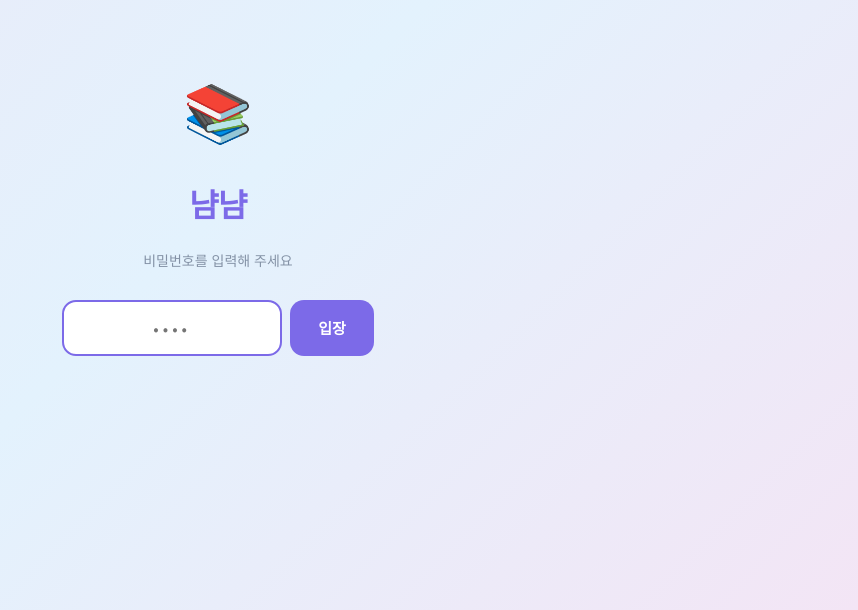
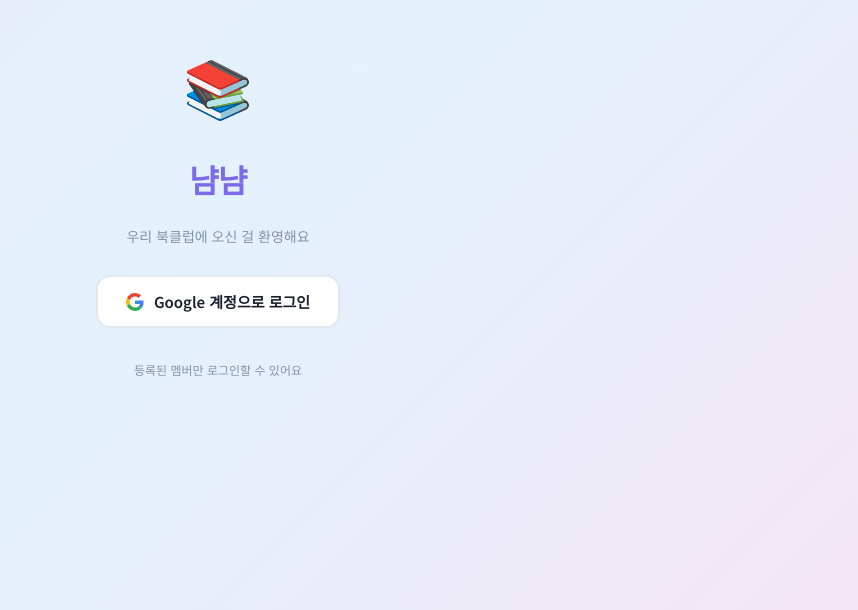
Before and after one commit to mayado00/bookclub, a React (Vite) app: page / in a window 1280 px wide. Shown: the part 190-800 px from the top of the page, without its empty margins (422-1280 px from the left). Built offline with nearby package versions, Linux system fonts and the light colour scheme.

Commit message:
feat: Google OAuth 로그인 + 독서노트 명칭변경 + 가이드 팝오버 방식

```diff
--- a/src/App.css
+++ b/src/App.css
@@ -182,6 +182,42 @@
   border-radius: 50%;
 }
 
+/* User info & logout */
+.user-info {
+  display: flex;
+  align-items: center;
+  justify-content: space-between;
+  margin-top: 10px;
+  padding-top: 10px;
+  border-top: 1px solid var(--border-light);
+}
+
+.user-email {
+  font-size: 11px;
+  color: var(--text-light);
+  overflow: hidden;
+  text-overflow: ellipsis;
+  white-space: nowrap;
+  max-width: 140px;
+}
+
+.btn-logout {
+  font-size: 11px;
+  color: var(--text-light);
+  background: transparent;
+  padding: 4px 8px;
+  border-radius: 6px;
+  border: 1px solid var(--border);
+  cursor: pointer;
+  transition: all 0.15s;
+}
+
+.btn-logout:hover {
+  color: var(--danger);
+  border-color: var(--danger);
+  background: rgba(229,115,115,0.06);
+}
+
 /* Main content */
 .main-content {
   flex: 1;
@@ -264,42 +300,32 @@
   font-size: 14px;
 }
 
-.lock-form {
+.google-login-btn {
   display: flex;
-  gap: 8px;
-  margin-top: 8px;
-}
-
-.lock-form input {
-  width: 220px;
-  text-align: center;
-  font-size: 16px;
-  letter-spacing: 4px;
-  padding: 14px 16px;
+  align-items: center;
+  gap: 10px;
+  padding: 14px 28px;
+  background: white;
+  color: var(--text-heading);
   border: 2px solid var(--border);
-  border-radius: 14px;
-  background: white;
-  transition: border-color 0.2s;
-}
-
-.lock-form input:focus {
-  border-color: var(--accent);
-}
-
-.lock-form button {
-  padding: 14px 28px;
-  background: var(--accent);
-  color: white;
   border-radius: 14px;
   font-size: 15px;
   font-weight: 600;
   transition: all 0.2s;
+  margin-top: 8px;
+  cursor: pointer;
 }
 
-.lock-form button:hover {
-  background: var(--accent-hover);
+.google-login-btn:hover {
+  border-color: var(--accent);
   transform: translateY(-1px);
-  box-shadow: 0 4px 12px rgba(124,106,232,0.3);
+  box-shadow: 0 4px 16px rgba(124,106,232,0.15);
+}
+
+.google-login-btn:disabled {
+  opacity: 0.6;
+  cursor: not-allowed;
+  transform: none;
 }
 
 .lock-error { color: var(--danger); font-size: 13px; }
@@ -1053,6 +1079,11 @@
 .color-dot.selected { border-color: var(--accent); }
 
 /* Page guide */
+.guide-wrapper {
+  position: relative;
+  flex-shrink: 0;
+}
+
 .guide-toggle {
   width: 28px;
   height: 28px;
@@ -1076,17 +1107,22 @@
   transform: scale(1.1);
 }
 
-.guide-card {
-  background: linear-gradient(135deg, rgba(124,106,232,0.06) 0%, rgba(91,141,239,0.06) 100%);
-  border: 1px solid rgba(124,106,232,0.18);
+.guide-popover {
+  position: absolute;
+  top: calc(100% + 8px);
+  right: 0;
+  width: 300px;
+  background: var(--bg-card);
+  border: 1px solid var(--border);
   border-radius: 16px;
-  padding: 20px;
-  margin-bottom: 20px;
-  animation: guideIn 0.3s ease;
+  padding: 18px;
+  box-shadow: 0 8px 30px rgba(0,0,0,0.12);
+  z-index: 50;
+  animation: guideIn 0.2s ease;
 }
 
 @keyframes guideIn {
-  from { opacity: 0; transform: translateY(-8px); }
+  from { opacity: 0; transform: translateY(-6px); }
   to { opacity: 1; transform: translateY(0); }
 }
 
--- a/src/App.jsx
+++ b/src/App.jsx
@@ -1,6 +1,7 @@
 import { useState, useEffect } from 'react'
 import { Routes, Route, Navigate } from 'react-router-dom'
 import './App.css'
+import { supabase } from './lib/supabase'
 import LockScreen from './components/LockScreen'
 import Layout from './components/Layout'
 import Home from './pages/Home'
@@ -9,47 +10,116 @@ import ThoughtBoard from './pages/ThoughtBoard'
 import MeetingRecord from './pages/MeetingRecord'
 import Archive from './pages/Archive'
 
-const APP_PASSWORD = import.meta.env.VITE_APP_PASSWORD || 'bookclub'
-
 function App() {
-  const [authenticated, setAuthenticated] = useState(false)
+  const [session, setSession] = useState(null)
+  const [loading, setLoading] = useState(true)
+  const [authorized, setAuthorized] = useState(false)
+  const [authError, setAuthError] = useState('')
   const [nickname, setNickname] = useState('')
   const [emoji, setEmoji] = useState('')
 
   useEffect(() => {
-    const saved = sessionStorage.getItem('bc_auth')
-    const savedNick = localStorage.getItem('bc_nickname')
+    // 현재 세션 확인
+    supabase.auth.getSession().then(({ data: { session } }) => {
+      if (session) {
+        checkMember(session)
+      } else {
+        setLoading(false)
+      }
+    })
+
+    // 인증 상태 변경 리스너
+    const { data: { subscription } } = supabase.auth.onAuthStateChange(
+      async (_event, session) => {
+        if (session) {
+          await checkMember(session)
+        } else {
+          setSession(null)
+          setAuthorized(false)
+          setLoading(false)
+        }
+      }
+    )
+
+    // 로컬 설정 로드
     const savedEmoji = localStorage.getItem('bc_emoji')
-    if (saved === 'true') setAuthenticated(true)
-    if (savedNick) setNickname(savedNick)
     if (savedEmoji) setEmoji(savedEmoji)
+
+    return () => subscription.unsubscribe()
   }, [])
 
-  const handleLogin = (password) => {
-    if (password === APP_PASSWORD) {
-      setAuthenticated(true)
-      sessionStorage.setItem('bc_auth', 'true')
-      return true
+  async function checkMember(session) {
+    const email = session.user.email
+    const { data, error } = await supabase
+      .from('members')
+      .select('id, nickname, emoji')
+      .eq('email', email)
+      .single()
+
+    if (data) {
+      setSession(session)
+      setAuthorized(true)
+      setNickname(data.nickname || session.user.user_metadata?.full_name || '')
+      if (data.emoji) setEmoji(data.emoji)
+    } else {
+      // 허용되지 않은 이메일
+      setAuthError(`${email}은(는) 등록된 멤버가 아니에요.`)
+      await supabase.auth.signOut()
     }
-    return false
+    setLoading(false)
   }
 
-  const handleNicknameChange = (name) => {
+  const handleNicknameChange = async (name) => {
     setNickname(name)
-    if (name) localStorage.setItem('bc_nickname', name)
+    if (name && session) {
+      await supabase
+        .from('members')
+        .update({ nickname: name })
+        .eq('email', session.user.email)
+    }
   }
 
-  const handleEmojiChange = (e) => {
+  const handleEmojiChange = async (e) => {
     setEmoji(e)
     localStorage.setItem('bc_emoji', e)
+    if (session) {
+      await supabase
+        .from('members')
+        .update({ emoji: e })
+        .eq('email', session.user.email)
+    }
   }
 
-  if (!authenticated) {
-    return <LockScreen onLogin={handleLogin} />
+  const handleLogout = async () => {
+    await supabase.auth.signOut()
+    setSession(null)
+    setAuthorized(false)
+    setNickname('')
+  }
+
+  if (loading) {
+    return (
+      <div className="lock-screen">
+        <div className="lock-icon">📚</div>
+        <p>로딩 중...</p>
+      </div>
+    )
+  }
+
+  if (!authorized) {
+    return <LockScreen authError={authError} />
   }
 
   return (
-    <Layout nickname={nickname} onNicknameChange={handleNicknameChange} emoji={emoji} onEmojiChange={handleEmojiChange}>
+    <Layout
+      nickname={nickname}
+      onNicknameChange={handleNicknameChange}
+      emoji={emoji}
+      onEmojiChange={handleEmojiChange}
+      userEmail={session?.user?.email}
+      userAvatar={session?.user?.user_metadata?.avatar_url}
+      onLogout={handleLogout}
+    >
       <Routes>
         <Route path="/" element={<Home nickname={nickname} emoji={emoji} />} />
         <Route path="/plan" element={<BookPlan nickname={nickname} emoji={emoji} />} />
--- a/src/components/LockScreen.jsx
+++ b/src/components/LockScreen.jsx
@@ -1,17 +1,27 @@
 import { useState } from 'react'
+import { supabase } from '../lib/supabase'
 
-export default function LockScreen({ onLogin }) {
-  const [password, setPassword] = useState('')
-  const [error, setError] = useState(false)
-  const [shake, setShake] = useState(false)
+export default function LockScreen({ authError }) {
+  const [loading, setLoading] = useState(false)
+  const [error, setError] = useState(authError || '')
 
-  const handleSubmit = (e) => {
-    e.preventDefault()
-    if (!onLogin(password)) {
-      setError(true)
-      setShake(true)
-      setTimeout(() => setShake(false), 500)
-      setPassword('')
+  const handleGoogleLogin = async () => {
+    setLoading(true)
+    setError('')
+
+    const { error } = await supabase.auth.signInWithOAuth({
+      provider: 'google',
+      options: {
+        redirectTo: window.location.origin,
+        queryParams: {
+          hd: '*',  // allow all Google Workspace domains
+        },
+      },
+    })
+
+    if (error) {
+      setError('로그인에 실패했어요. 다시 시도해 주세요.')
+      setLoading(false)
     }
   }
 
@@ -19,26 +29,27 @@ export default function LockScreen({ onLogin }) {
     <div className="lock-screen">
       <div className="lock-icon">📚</div>
       <h1>냠냠</h1>
-      <p>비밀번호를 입력해 주세요</p>
-      <form className="lock-form" onSubmit={handleSubmit}>
-        <input
-          type="password"
-          value={password}
-          onChange={(e) => { setPassword(e.target.value); setError(false) }}
-          placeholder="••••"
-          autoFocus
-          style={shake ? { animation: 'shake 0.5s ease' } : {}}
-        />
-        <button type="submit">입장</button>
-      </form>
-      {error && <span className="lock-error">비밀번호가 틀렸어요</span>}
-      <style>{`
-        @keyframes shake {
-          0%, 100% { transform: translateX(0); }
-          25% { transform: translateX(-8px); }
-          75% { transform: translateX(8px); }
-        }
-      `}</style>
+      <p>우리 북클럽에 오신 걸 환영해요</p>
+
+      <button
+        className="google-login-btn"
+        onClick={handleGoogleLogin}
+        disabled={loading}
+      >
+        <svg width="18" height="18" viewBox="0 0 48 48">
+          <path fill="#EA4335" d="M24 9.5c3.54 0 6.71 1.22 9.21 3.6l6.85-6.85C35.9 2.38 30.47 0 24 0 14.62 0 6.51 5.38 2.56 13.22l7.98 6.19C12.43 13.72 17.74 9.5 24 9.5z"/>
+          <path fill="#4285F4" d="M46.98 24.55c0-1.57-.15-3.09-.38-4.55H24v9.02h12.94c-.58 2.96-2.26 5.48-4.78 7.18l7.73 6c4.51-4.18 7.09-10.36 7.09-17.65z"/>
+          <path fill="#FBBC05" d="M10.53 28.59c-.48-1.45-.76-2.99-.76-4.59s.27-3.14.76-4.59l-7.98-6.19C.92 16.46 0 20.12 0 24c0 3.88.92 7.54 2.56 10.78l7.97-6.19z"/>
+          <path fill="#34A853" d="M24 48c6.48 0 11.93-2.13 15.89-5.81l-7.73-6c-2.15 1.45-4.92 2.3-8.16 2.3-6.26 0-11.57-4.22-13.47-9.91l-7.98 6.19C6.51 42.62 14.62 48 24 48z"/>
+        </svg>
+        {loading ? '로그인 중...' : 'Google 계정으로 로그인'}
+      </button>
+
+      {error && <span className="lock-error">{error}</span>}
+
+      <p style={{ fontSize: 12, color: 'var(--text-light)', marginTop: 12 }}>
+        등록된 멤버만 로그인할 수 있어요
+      </p>
     </div>
   )
 }
--- a/src/pages/BookPlan.jsx
+++ b/src/pages/BookPlan.jsx
@@ -143,7 +143,7 @@ export default function BookPlan({ nickname, emoji }) {
     <div>
       <div className="flex-between page-header">
         <div>
-          <h1>독서 계획</h1>
+          <h1>독서 노트</h1>
           <p>한 달에 한 권, 우리의 여정</p>
         </div>
         <div style={{ display: 'flex', gap: 8, alignItems: 'center' }}>
```
Also changed, not shown: src/components/Layout.jsx (+8 -18 lines), src/components/PageGuide.jsx (+30 -10 lines).
